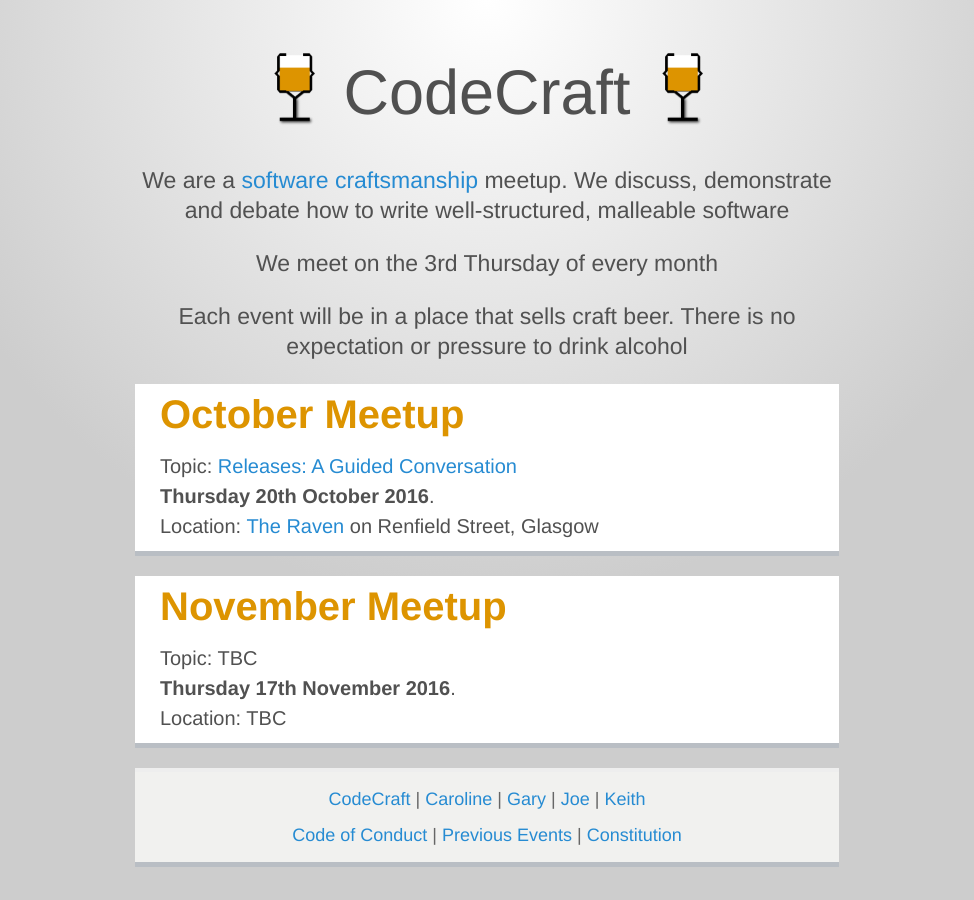
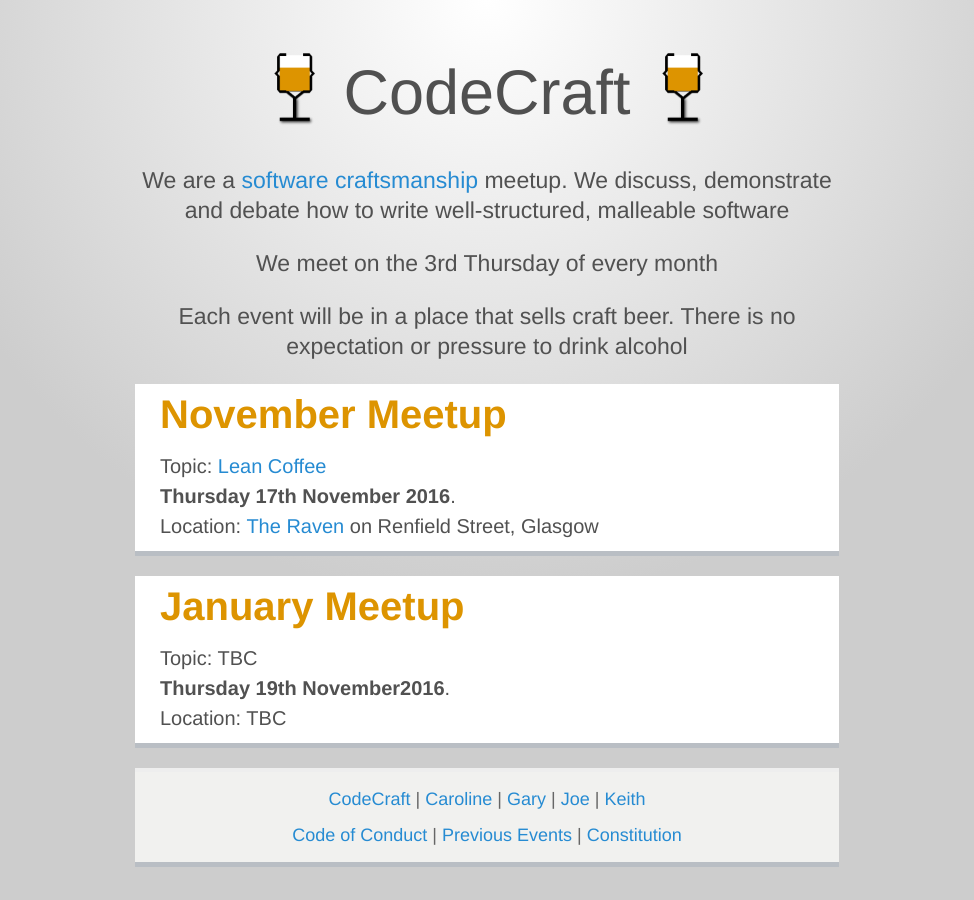
Before and after one commit to codecraftuk/codecraftuk.github.io, a Jekyll site: the page built from index.html, in a window 1280 px wide. Shown: the whole page, without its empty margins (153-1127 px from the left). Built offline with Jekyll 4.4.1, drawn with Linux system fonts in a browser that asks for light colours.

Commit message:
November

```diff
--- a/index.html
+++ b/index.html
@@ -9,15 +9,15 @@
 </div>
 
 <div class="meetups">
-  <h2>October Meetup</h2>
-  Topic: <a href="/events/2016/10/releases">Releases: A Guided Conversation</a>
-  <br/><strong>Thursday 20th October 2016</strong>.
-  <br/>Location: <a href="https://goo.gl/maps/vWn1J">The Raven</a> on Renfield Street, Glasgow
+  <h2>November Meetup</h2>
+  Topic: <a href="/events/2016/11/lean-coffee">Lean Coffee</a>
+ <br/><strong>Thursday 17th November 2016</strong>.
+ <br/>Location: <a href="https://goo.gl/maps/vWn1J">The Raven</a> on Renfield Street, Glasgow
 </div>
 
 <div class="meetups">
-  <h2>November Meetup</h2>
-  Topic: TBC
-  <br/><strong>Thursday 17th November 2016</strong>.
+  <h2>January Meetup</h2>
+  Topic: TBC<br/>
+<strong>Thursday 19th November2016</strong>.
   <br/>Location: TBC
 </div>
```
Also changed, not shown: _posts/2016-11-01-lean-coffee.md (added, +15 -0 lines).
